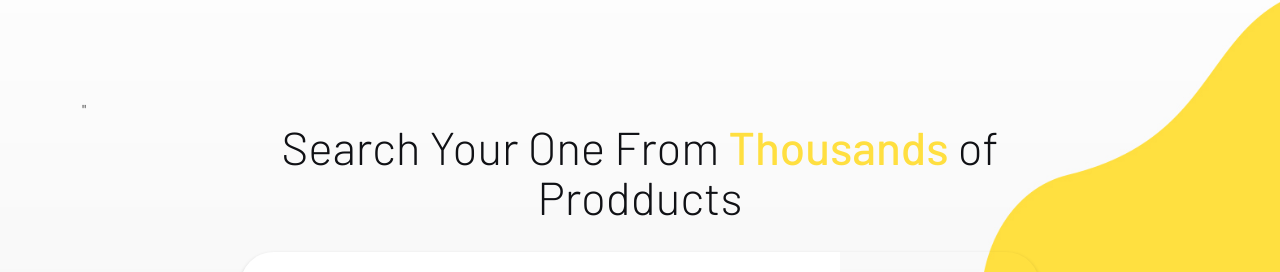
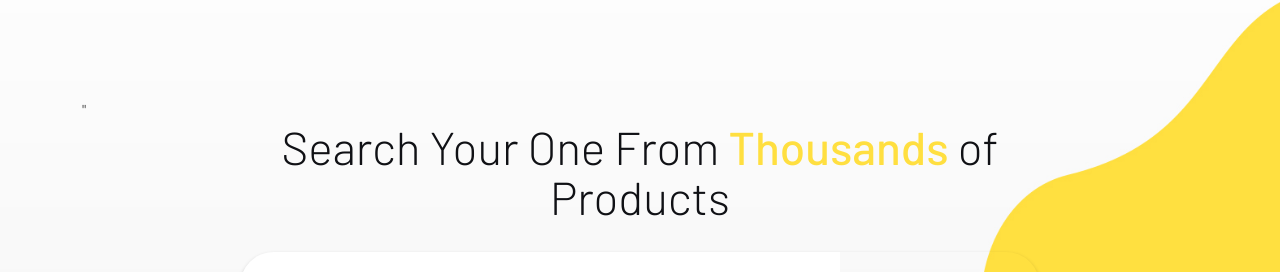
Before and after one commit to ThiagoMassenoMaciel/-Projects_With_Angela_YU-.github.io, a React (Vite) app in the folder SHOP/REACT_files/: page / in a window 1280 px wide. Shown: the part 215-487 px from the top of the page. Built offline with nearby package versions, Linux system fonts and the light colour scheme.

Commit message:
SHOP- Error 3 fix it

```diff
--- a/SHOP/REACT_files/src/home/Banner.jsx
+++ b/SHOP/REACT_files/src/home/Banner.jsx
@@ -2,7 +2,7 @@ import React, { useState } from 'react'
 import productData from '../../products.json'
 
 const title = (
-  <h2>Search Your One From <span>Thousands</span> of Prodducts </h2>
+  <h2>Search Your One From <span>Thousands</span> of Products </h2>
 )
 
 const desc = "we have the largest collection of products"
@@ -33,6 +33,7 @@ const Banner = () => {
     //console.log(e.target.value)
     //console.log("entrou dentro da variavel  handleSearch = com arrow function")
       const searchTerm = e.target.value;
+      setSearchInput(searchTerm);
   }
 
   return (
```
Also changed, not shown: 2 other files (tests, documents, lock files or other folders).
